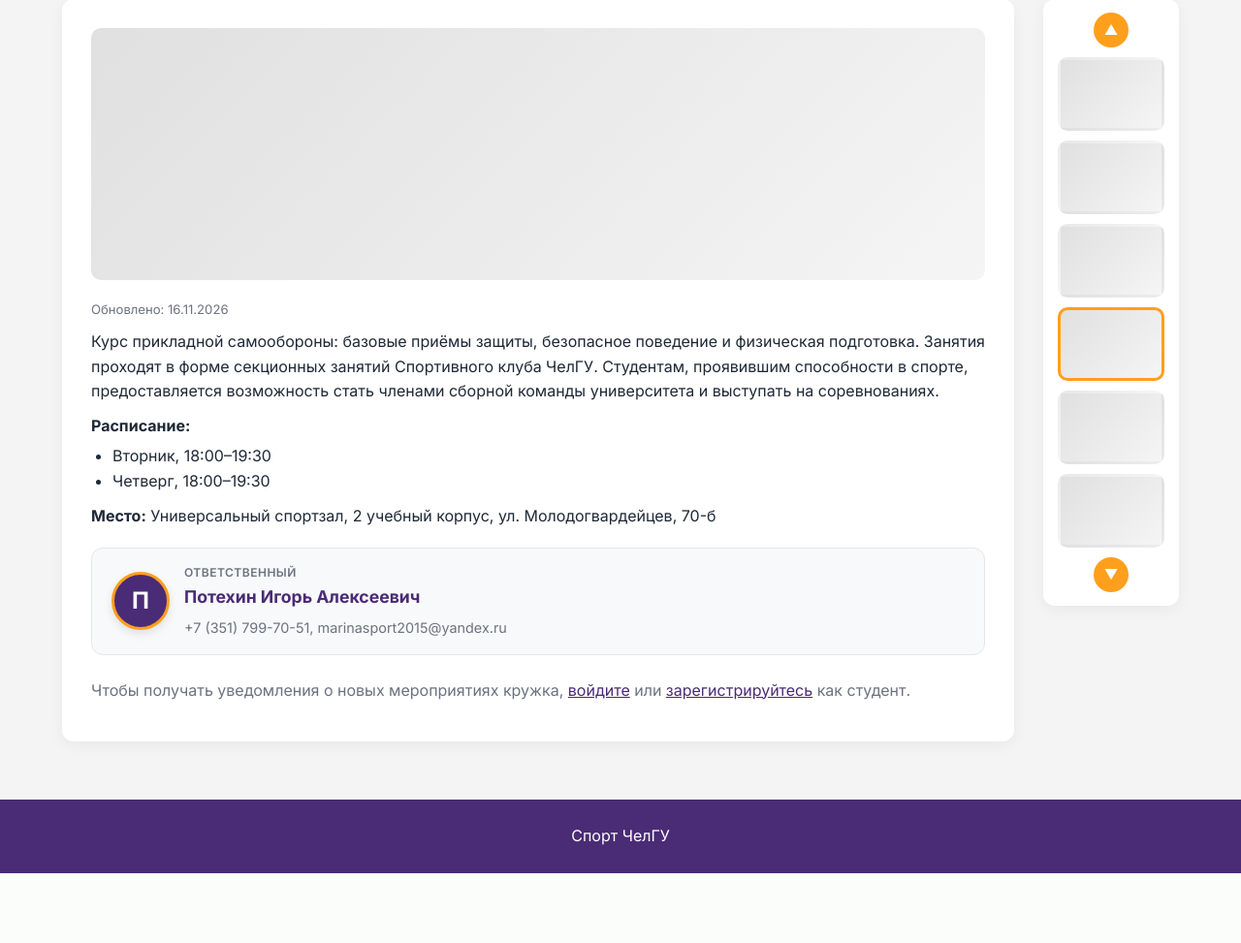
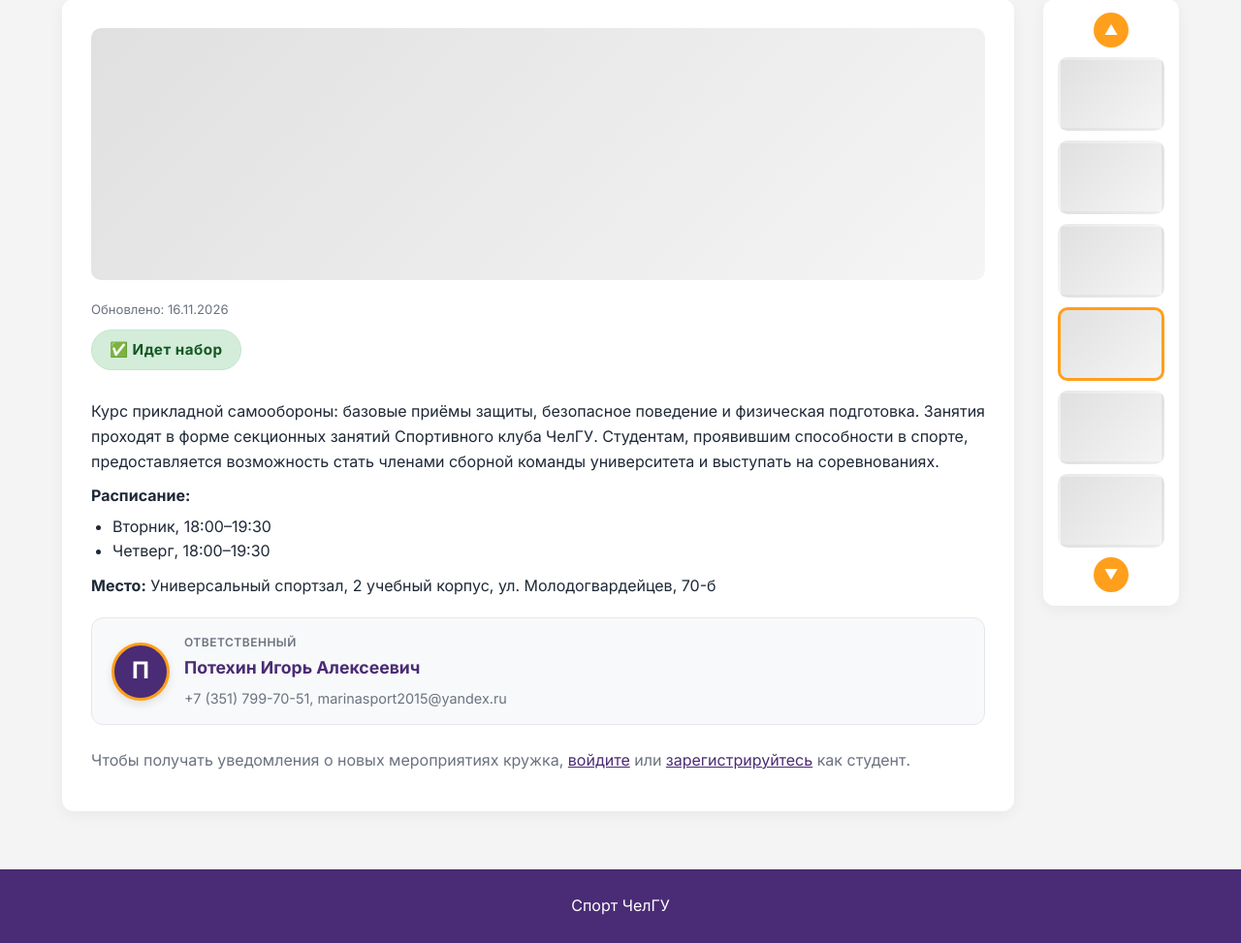
Before and after one commit to Titovaae/clubs-site, a Spring Boot app: page /clubs/1 in a window 1280 px wide. Shown: the part 301-1274 px from the top of the page at 97% size. Before the commit the page ends 1202 px from the top, so only its background shows below. Run offline with Spring Boot 4, Linux system fonts and the light colour scheme; data comes from the database, SQL or seed files in the repository; some of the project's set-up classes (security, data sources, template engines, error pages and the like) are left out, and stand-ins take their place; some libraries are stand-ins or nearby versions.

Commit message:
статус набора

```diff
--- a/src/main/java/ru/university/clubs/TestDataLoader.java
+++ b/src/main/java/ru/university/clubs/TestDataLoader.java
@@ -196,6 +196,7 @@ public class TestDataLoader implements CommandLineRunner {
         // c.setAutoReply("Спасибо за заявку в кружок «" + name + "»! Приходите на ближайшую тренировку по расписанию, "
         //     + "при себе иметь спортивную форму и сменную обувь.");
         // c.setAutoReplySend(name.equals("Лёгкая атлетика"));
+        c.setIsRecruiting(true);
         clubs.save(c);
     }
 
--- a/src/main/resources/static/css/style.css
+++ b/src/main/resources/static/css/style.css
@@ -363,3 +363,31 @@ a.notice:hover { transform: translateX(5px); border-left-color: var(--primary-re
     color: var(--text-muted);
     margin-top: 4px;
 }
+
+/* =========================================
+   СТАТУС НАБОРА (Плашки)
+   ========================================= */
+.status-badge {
+    display: inline-flex;
+    align-items: center;
+    padding: 8px 18px;
+    border-radius: 50px;
+    font-size: 0.95rem;
+    font-weight: 700;
+    margin-bottom: 20px;
+    letter-spacing: 0.5px;
+}
+
+/* Зеленая плашка (Идет набор) */
+.status-open {
+    background-color: #d4edda;
+    color: #155724;
+    border: 1px solid #c3e6cb;
+}
+
+/* Красная плашка (Набор закрыт) */
+.status-closed {
+    background-color: #f8d7da;
+    color: #721c24;
+    border: 1px solid #f5c6cb;
+}
--- a/src/main/resources/templates/club.html
+++ b/src/main/resources/templates/club.html
@@ -19,6 +19,9 @@
         <div class="club-main">
             <div class="thumb thumb-large"></div>
             <p class="small" th:if="${club.updatedAt != null}">Обновлено: <span th:text="${#temporals.format(club.updatedAt, 'dd.MM.yyyy')}"></span></p>
+            <div class="status-badge" th:classappend="${club.isRecruiting != null && club.isRecruiting ? 'status-open' : 'status-closed'}">
+                <span th:text="${club.isRecruiting != null && club.isRecruiting ? '✅ Идет набор' : '⛔ Набор закрыт'}"></span>
+            </div>
             <p class="pre" th:text="${club.description}"></p>
             <p th:if="${club.requirements}"><b>Требования:</b> <span th:text="${club.requirements}"></span></p>
             <div th:if="${!club.sessions.empty}">
@@ -49,10 +52,18 @@
                     <a th:href="@{/register}">зарегистрируйтесь</a> как студент.
                 </p>
                 <div sec:authorize="hasRole('STUDENT')">
-                    <form th:unless="${following}" th:action="@{/student/clubs/{id}/follow(id=${club.id})}" method="post">
+                    <!-- Если набор закрыт и студент еще не подписан, показываем текст -->
+                    <p th:if="${club.isRecruiting != null && !club.isRecruiting && !following}" class="muted" style="font-weight: 600; color: var(--primary-red);">
+                        К сожалению, набор в этот кружок закрыт.
+                    </p>
+
+                    <!-- Кнопка подписки (показывается только если набор открыт) -->
+                    <form th:unless="${following}" th:if="${club.isRecruiting != null && club.isRecruiting}" th:action="@{/student/clubs/{id}/follow(id=${club.id})}" method="post">
                         <button type="submit" class="btn">Следить за кружком</button>
                         <p class="small">Вы будете получать уведомления о новых мероприятиях этого кружка.</p>
                     </form>
+
+                    <!-- Кнопка отписки (показывается, если студент уже подписан) -->
                     <form th:if="${following}" th:action="@{/student/clubs/{id}/unfollow(id=${club.id})}" method="post">
                         <p class="muted">Вы следите за этим кружком и получаете уведомления о его новых мероприятиях.</p>
                         <button type="submit" class="btn secondary">Не следить</button>
```
Also changed, not shown: src/main/java/ru/university/clubs/Club.java (+9 -0 lines).
